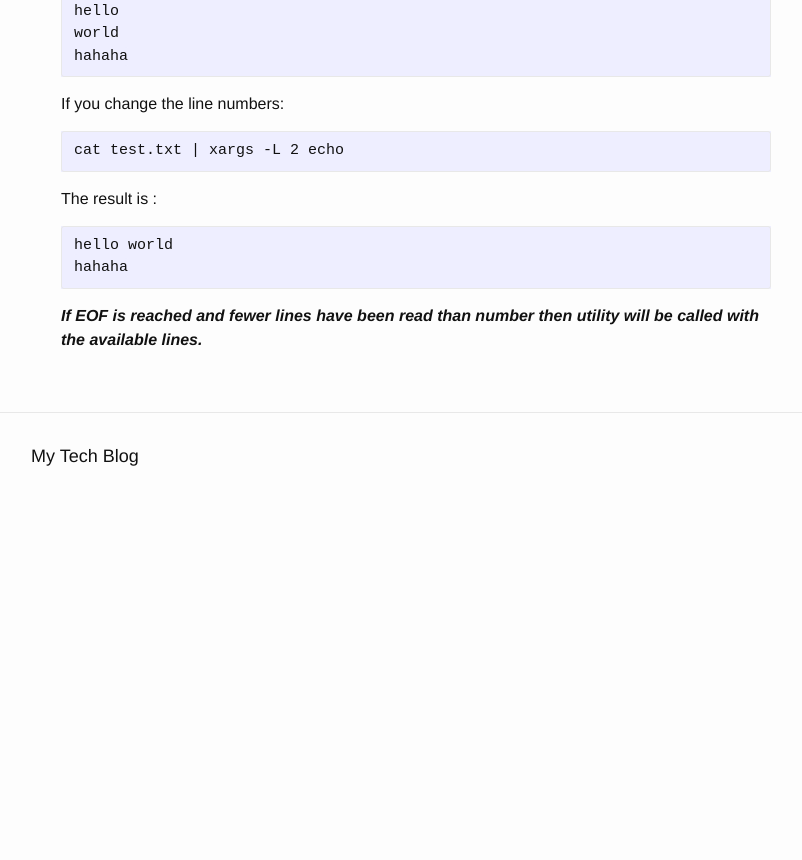
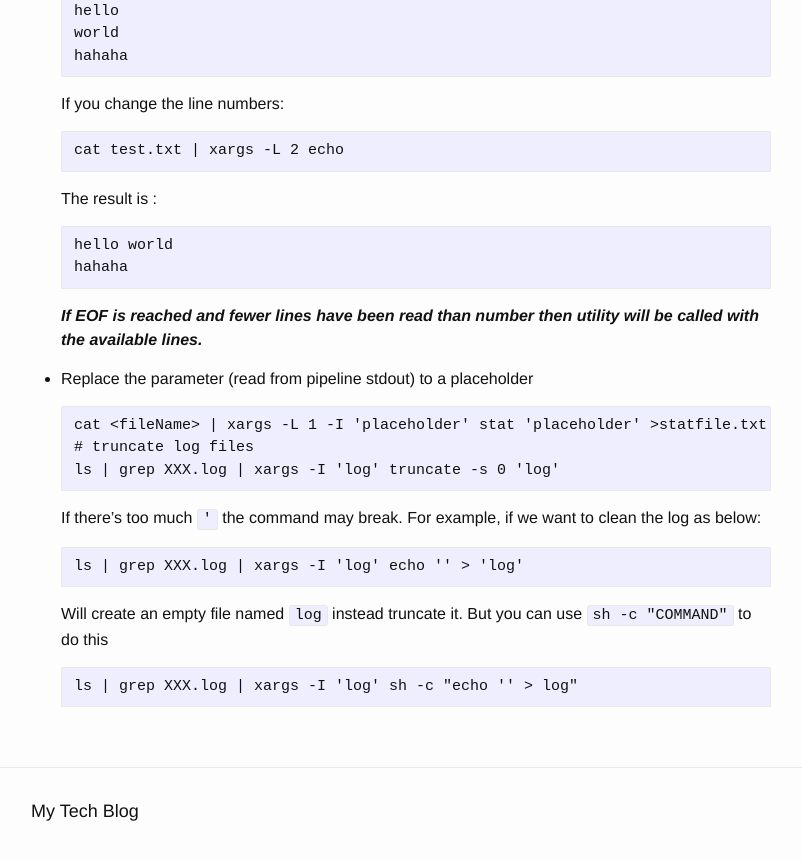
Before and after one commit to rossilxx/blog, a Jekyll site: the page built from _posts/2016-02-24-Useful-Shell-Command.md, in a window 1280 px wide and 900 px high, scrolled down 747 px. Shown: the top 860 px of the window, without its empty margins (239-1041 px from the left). Built offline with Jekyll 4.4.1, drawn with Linux system fonts in a browser that asks for light colours; before the commit the page ends 1292 px from its top, so only the background shows below that.

Commit message:
Add xargs parameter replace usage

```diff
--- a/_posts/2016-02-24-Useful-Shell-Command.md
+++ b/_posts/2016-02-24-Useful-Shell-Command.md
@@ -43,3 +43,17 @@ xargs
       hahaha
 
   __*If EOF is reached and fewer lines have been read than number then utility will be called with the available lines.*__
+
++ Replace the parameter (read from pipeline stdout) to a placeholder
+
+      cat <fileName> | xargs -L 1 -I 'placeholder' stat 'placeholder' >statfile.txt
+      # truncate log files
+      ls | grep XXX.log | xargs -I 'log' truncate -s 0 'log'
+
+  If there's too much `'` the command may break. For example, if we want to clean the log as below:
+
+      ls | grep XXX.log | xargs -I 'log' echo '' > 'log'
+
+  Will create an empty file named `log` instead truncate it. But you can use `sh -c "COMMAND"` to do this
+
+      ls | grep XXX.log | xargs -I 'log' sh -c "echo '' > log"
```
